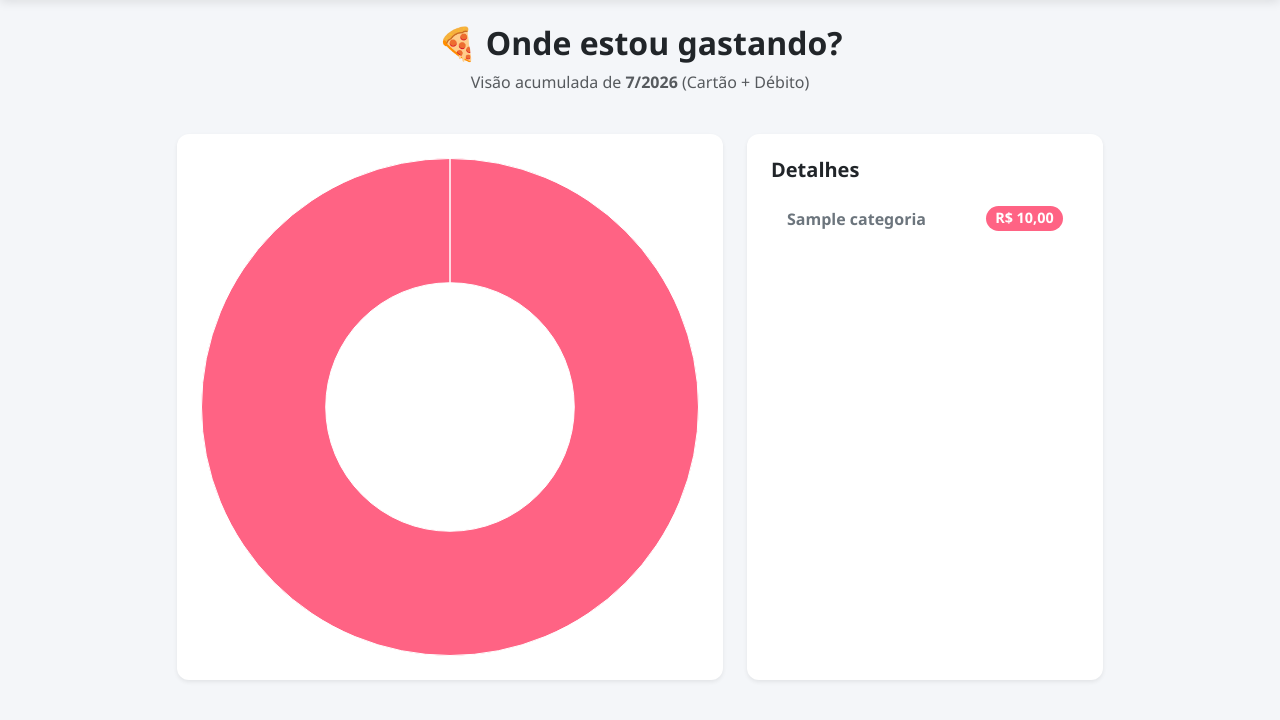
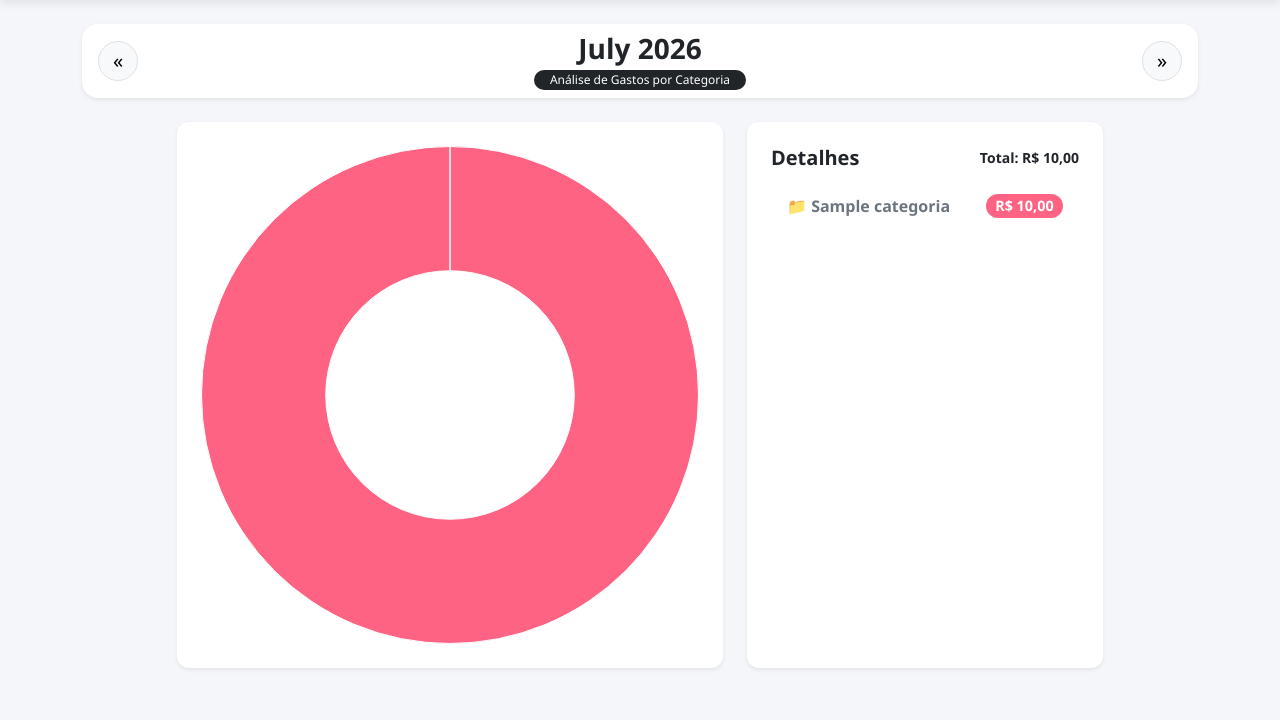
Before and after one commit to laysearaujo/fin_control, a Django app: page /relatorios/categorias/ in a window 1280 px wide. Shown: the part 62-782 px from the top of the page. Run offline with Django 5.2, Linux system fonts and the light colour scheme; tables that the repository leaves empty hold one stand-in row (values such as "Sample post").

Commit message:
feat: Details graph

```diff
--- a/core/urls.py
+++ b/core/urls.py
@@ -54,6 +54,7 @@ urlpatterns = [
 
     path('relatorios/categorias/', views.relatorio_categorias, name='relatorio_categorias'),
     path('relatorios/anual/', views.relatorio_anual, name='relatorio_anual'),
+    path('relatorios/categorias/detalhes/<int:categoria_id>/', views.detalhes_gastos_categoria, name='detalhes_gastos_categoria'),
 
     path('fatura/pagar/', views.pagar_fatura_mensal, name='pagar_fatura_mensal'),
 
--- a/finance/templates/relatorio_categorias.html
+++ b/finance/templates/relatorio_categorias.html
@@ -1,23 +1,37 @@
 {% extends 'base.html' %}
 
 {% block content %}
-<div class="row mb-4">
-    <div class="col-12 text-center">
-        <h2 class="fw-bold">🍕 Onde estou gastando?</h2>
-        <p class="text-muted">Visão acumulada de <strong>{{ mes }}/{{ ano }}</strong> (Cartão + Débito)</p>
+
+<div class="card border-0 shadow-sm rounded-4 mb-4">
+    <div class="card-body d-flex justify-content-between align-items-center py-2 px-3">
+        <a href="{{ mes_ant_url }}" class="btn btn-light rounded-circle border" title="Mês Anterior" style="width: 40px; height: 40px; display: flex; align-items: center; justify-content: center;">
+            <span class="fs-5">&laquo;</span>
+        </a>
+
+        <div class="text-center d-flex flex-column align-items-center">
+            <h3 class="fw-bold m-0 text-capitalize text-dark">{{ data_ref|date:"F Y" }}</h3>
+            <span class="badge rounded-pill bg-dark fw-normal mt-1 px-3">Análise de Gastos por Categoria</span>
+        </div>
+
+        <a href="{{ prox_mes_url }}" class="btn btn-light rounded-circle border" title="Próximo Mês" style="width: 40px; height: 40px; display: flex; align-items: center; justify-content: center;">
+            <span class="fs-5">&raquo;</span>
+        </a>
     </div>
 </div>
 
 <div class="row justify-content-center">
     <div class="col-md-6">
         <div class="card card-custom p-4 shadow-sm">
-            <canvas id="graficoPizza"></canvas>
+            <canvas id="graficoPizza" style="cursor: pointer;"></canvas>
         </div>
     </div>
 
     <div class="col-md-4">
         <div class="card card-custom p-4 shadow-sm h-100">
-            <h5 class="fw-bold mb-3">Detalhes</h5>
+            <div class="d-flex justify-content-between align-items-center mb-3">
+                <h5 class="fw-bold m-0">Detalhes</h5>
+                <span class="text-dark small fw-bold" id="total-detalhes"></span>
+            </div>
             <ul class="list-group list-group-flush" id="lista-detalhes">
                 </ul>
         </div>
@@ -28,36 +42,52 @@
 <script>
     const categorias = {{ labels|safe }};
     const valores = {{ data|safe }};
+    const idsCategorias = {{ ids_categorias|safe }}; // IDs recebidos da view
+    const mes = "{{ mes }}";
+    const ano = "{{ ano }}";
 
-    // Lista de 14 cores únicas e modernas
     const paletaCores = [
         '#FF6384', '#36A2EB', '#FFCE56', '#4BC0C0', '#9966FF', '#FF9F40', '#C9CBCF',
         '#2ECC71', '#E74C3C', '#34495E', '#1ABC9C', '#9B59B6', '#E67E22', '#16A085'
     ];
 
-    // Calcula o total geral para podermos descobrir a porcentagem no tooltip
     const totalGeral = valores.reduce((a, b) => a + b, 0);
 
-    // Cria a lista lateral aplicando a cor correspondente do gráfico no badge de valor
+    document.getElementById('total-detalhes').innerText = `Total: R$ ${totalGeral.toLocaleString('pt-BR', { minimumFractionDigits: 2, maximumFractionDigits: 2 })}`;
+
+    // Cria a lista lateral com links clicáveis para abrir o detalhamento
     const listaDetalhes = document.getElementById('lista-detalhes');
     categorias.forEach((label, index) => {
         const valor = valores[index] !== undefined ? valores[index] : 0;
-        const corDaCategoria = paletaCores[index % paletaCores.length]; // Evita estourar o array se houverem muitas categorias
+        const corDaCategoria = paletaCores[index % paletaCores.length];
+        const catId = idsCategorias[index];
 
         const li = document.createElement('li');
         li.className = 'list-group-item d-flex justify-content-between align-items-center fw-semibold text-secondary';
-        li.innerHTML = `
-            <span>${label}</span>
-            <span class="badge rounded-pill text-white" style="background-color: ${corDaCategoria}; font-size: 0.9rem;">
-                R$ ${valor.toLocaleString('pt-BR', { minimumFractionDigits: 2, maximumFractionDigits: 2 })}
-            </span>
-        `;
+
+        // Se a categoria tiver um ID válido, criamos um link de redirecionamento
+        if (catId) {
+            li.innerHTML = `
+                <a href="/relatorios/categorias/detalhes/${catId}/?mes=${mes}&ano=${ano}" class="text-decoration-none text-secondary hover-link">
+                    <span>📁 ${label}</span>
+                </a>
+                <span class="badge rounded-pill text-white" style="background-color: ${corDaCategoria}; font-size: 0.9rem;">
+                    R$ ${valor.toLocaleString('pt-BR', { minimumFractionDigits: 2, maximumFractionDigits: 2 })}
+                </span>
+            `;
+        } else {
+            li.innerHTML = `
+                <span>${label}</span>
+                <span class="badge rounded-pill text-white" style="background-color: ${corDaCategoria}; font-size: 0.9rem;">
+                    R$ ${valor.toLocaleString('pt-BR', { minimumFractionDigits: 2 })}
+                </span>
+            `;
+        }
         listaDetalhes.appendChild(li);
     });
 
-    // Configuração do Gráfico
     const ctx = document.getElementById('graficoPizza');
-    new Chart(ctx, {
+    const meuGrafico = new Chart(ctx, {
         type: 'doughnut',
         data: {
             labels: categorias,
@@ -70,12 +100,9 @@
         options: {
             responsive: true,
             plugins: {
-                legend: {
-                    display: false // Usamos a nossa própria lista estilizada ao lado
-                },
+                legend: { display: false },
                 tooltip: {
                     callbacks: {
-                        // Customiza o que aparece ao passar o mouse na fatia do gráfico
                         label: function(context) {
                             const valorAtual = context.parsed;
                             const porcentagem = totalGeral > 0 ? ((valorAtual / totalGeral) * 100).toFixed(1) : 0;
@@ -83,8 +110,26 @@
                         }
                     }
                 }
+            },
+            // AÇÃO AO CLICAR NA FATIA DO GRÁFICO:
+            onClick: (evt, activeElements) => {
+                if (activeElements.length > 0) {
+                    const firstPoint = activeElements[0];
+                    const index = firstPoint.index;
+                    const catId = idsCategorias[index];
+                    if (catId) {
+                        window.location.href = `/relatorios/categorias/detalhes/${catId}/?mes=${mes}&ano=${ano}`;
+                    }
+                }
             }
         }
     });
 </script>
+
+<style>
+    .hover-link:hover {
+        color: #000 !important;
+        text-decoration: underline !important;
+    }
+</style>
 {% endblock %}
--- a/finance/views.py
+++ b/finance/views.py
@@ -845,22 +845,26 @@ def editar_transacao(request, id):
         if form.is_valid():
             transacao_salva = form.save()
 
-            # Se for uma compra no cartão, precisamos recriar as parcelas
-            if transacao_salva.eh_cartao:
+            # Se for uma compra no cartão, recria as parcelas usando a regra do cartão
+            if transacao_salva.eh_cartao and transacao_salva.cartao:
                 # 1. Apaga as parcelas antigas vinculadas a esta transação
                 Parcela.objects.filter(transacao=transacao_salva).delete()
 
                 # 2. Calcula o novo valor de cada parcela
                 valor_parcela = transacao_salva.valor_total / transacao_salva.qtd_parcelas
 
-                # 3. Cria as novas parcelas
+                # 3. Cria as novas parcelas respeitando o fechamento da fatura
+                data_base = transacao_salva.data_compra
                 for i in range(transacao_salva.qtd_parcelas):
+                    data_parcela_atual = data_base + relativedelta(months=i)
+                    # === CORREÇÃO AQUI: Usa a regra real do vencimento do cartão ===
+                    data_vencimento_real = transacao_salva.cartao.get_data_vencimento_real(data_parcela_atual)
+
                     Parcela.objects.create(
                         transacao=transacao_salva,
                         numero_parcela=i + 1,
                         valor=valor_parcela,
-                        # A data de vencimento avança 1 mês para cada parcela
-                        data_vencimento=transacao_salva.data_compra + relativedelta(months=i)
+                        data_vencimento=data_vencimento_real
                     )
 
             return redirect('extrato')
@@ -879,18 +883,47 @@ def apagar_transacao(request, id):
     return redirect(request.META.get('HTTP_REFERER', '/'))
 
 def relatorio_categorias(request):
-    """Gera dados para o gráfico de pizza"""
+    """Gera dados para o gráfico de pizza de qualquer mês selecionado"""
     # Define o mês (Padrão: Atual)
-    mes = int(request.GET.get('mes', timezone.now().month))
-    ano = int(request.GET.get('ano', timezone.now().year))
+    mes_url = request.GET.get('mes')
+    ano_url = request.GET.get('ano')
+    data_hoje = timezone.now().date()
+
+    try:
+        if mes_url and ano_url:
+            mes = int(mes_url)
+            ano = int(ano_url)
+
+            # Ajuste inteligente caso passe de 12 ou caia abaixo de 1
+            if mes > 12:
+                mes = 1
+                ano += 1
+            elif mes < 1:
+                mes = 12
+                ano -= 1
+
+            data_ref = date(ano, mes, 1)
+        else:
+            mes = data_hoje.month
+            ano = data_hoje.year
+            data_ref = date(ano, mes, 1)
+
+    except (ValueError, TypeError):
+        mes = data_hoje.month
+        ano = data_hoje.year
+        data_ref = date(ano, mes, 1)
+
+    # Identifica o mês anterior e o próximo para gerar os links das setinhas
+    mes_anterior = data_ref - relativedelta(months=1)
+    proximo_mes = data_ref + relativedelta(months=1)
 
     # 1. Gastos via Débito/Dinheiro (IGNORANDO O PAGAMENTO DA FATURA!)
     gastos_avulsos = Transacao.objects.filter(
         eh_cartao=False,
-        eh_pagamento_fatura=False, # <--- A MÁGICA QUE TIRA A DUPLICAÇÃO AQUI
+        eh_pagamento_fatura=False,
         data_compra__month=mes,
         data_compra__year=ano
-    ).values('categoria__nome').annotate(total=Sum('valor_total'))
+    ).values('categoria__id', 'categoria__nome').annotate(total=Sum('valor_total'))
 
     # 2. Gastos via Cartão (Parcelas que caem neste mês)
     parcelas = Parcela.objects.filter(
@@ -898,34 +931,64 @@ def relatorio_categorias(request):
         data_vencimento__year=ano
     ).select_related('transacao__categoria')
 
-    # 3. Assinaturas e Fixos no Cartão (Para os streamings aparecerem no gráfico!)
+    # 3. Assinaturas e Fixos no Cartão
     fixos_cartao = GastoFixo.objects.filter(eh_cartao=True).select_related('categoria')
 
-    dados_finais = {} # Ex: {'Mercado': 500, 'Lazer': 200}
+    dados_finais = {}
 
     # Soma os avulsos
     for g in gastos_avulsos:
         nome = g['categoria__nome'] or 'Sem Categoria'
-        dados_finais[nome] = dados_finais.get(nome, 0) + float(g['total'] or 0)
+        cat_id = g['categoria__id'] or None
+
+        if nome not in dados_finais:
+            dados_finais[nome] = [0.0, cat_id]
+        dados_finais[nome][0] += float(g['total'] or 0)
 
     # Soma as parcelas de cartão
     for p in parcelas:
         nome = p.transacao.categoria.nome if p.transacao.categoria else 'Sem Categoria'
-        dados_finais[nome] = dados_finais.get(nome, 0) + float(p.valor or 0)
+        cat_id = p.transacao.categoria.id if p.transacao.categoria else None
+
+        if nome not in dados_finais:
+            dados_finais[nome] = [0.0, cat_id]
+        dados_finais[nome][0] += float(p.valor or 0)
 
     # Soma as assinaturas do cartão
     for f in fixos_cartao:
         nome = f.categoria.nome if f.categoria else 'Sem Categoria'
-        dados_finais[nome] = dados_finais.get(nome, 0) + float(f.valor_previsto or 0)
+        cat_id = f.categoria.id if f.categoria else None
 
-    # Prepara para o Chart.js
-    labels = list(dados_finais.keys())
-    valores = list(dados_finais.values())
+        if nome not in dados_finais:
+            dados_finais[nome] = [0.0, cat_id]
+        dados_finais[nome][0] += float(f.valor_previsto or 0)
+
+    # Ordena o dicionário pelo valor de forma decrescente (mais caro para o mais barato)
+    dados_ordenados = sorted(
+        dados_finais.items(),
+        key=lambda item: item[1][0],
+        reverse=True
+    )
+
+    # Prepara as listas para o Chart.js e HTML com os dados já ordenados
+    labels = []
+    valores = []
+    ids_categorias = []
+
+    for nome, dados in dados_ordenados:
+        labels.append(nome)
+        valores.append(dados[0])
+        ids_categorias.append(dados[1])
 
     return render(request, 'relatorio_categorias.html', {
-        'mes': mes, 'ano': ano,
+        'mes': mes,
+        'ano': ano,
+        'data_ref': data_ref,
+        'mes_ant_url': f"?mes={mes_anterior.month}&ano={mes_anterior.year}",
+        'prox_mes_url': f"?mes={proximo_mes.month}&ano={proximo_mes.year}",
         'labels': labels,
-        'data': valores
+        'data': valores,
+        'ids_categorias': ids_categorias
     })
 
 def relatorio_anual(request):
@@ -997,6 +1060,73 @@ def relatorio_anual(request):
         })
 
     return render(request, 'relatorio_anual.html', {'ano': ano, 'grid': grid_meses})
+
+def detalhes_gastos_categoria(request, categoria_id):
+    categoria = get_object_or_404(Categoria, id=categoria_id)
+
+    # Recupera o mês e ano da URL ou usa o atual como padrão
+    mes = int(request.GET.get('mes', timezone.now().month))
+    ano = int(request.GET.get('ano', timezone.now().year))
+
+    detalhes_gastos = []
+
+    # 1. Busca transações no débito/dinheiro desta categoria no mês
+    transacoes_debito = Transacao.objects.filter(
+        categoria=categoria,
+        eh_cartao=False,
+        eh_pagamento_fatura=False,
+        data_compra__month=mes,
+        data_compra__year=ano
+    )
+    for t in transacoes_debito:
+        detalhes_gastos.append({
+            'data': t.data_compra,
+            'descricao': t.descricao,
+            'valor': t.valor_total,
+            'tipo': 'Débito / PIX'
+        })
+
+    # 2. Busca parcelas de cartão desta categoria que vencem no mês
+    parcelas_cartao = Parcela.objects.filter(
+        transacao__categoria=categoria,
+        data_vencimento__month=mes,
+        data_vencimento__year=ano
+    ).select_related('transacao')
+    for p in parcelas_cartao:
+        detalhes_gastos.append({
+            'data': p.data_vencimento,
+            'descricao': f"{p.transacao.descricao} ({p.numero_parcela}/{p.transacao.qtd_parcelas})",
+            'valor': p.valor,
+            'tipo': f"Cartão de Crédito"
+        })
+
+    # 3. Busca gastos fixos (assinaturas) no cartão vinculados a essa categoria
+    fixos_cartao = GastoFixo.objects.filter(
+        categoria=categoria,
+        eh_cartao=True
+    )
+    for f in fixos_cartao:
+        # Apenas adicionamos se o gasto fixo teoricamente ocorre no mês de análise
+        detalhes_gastos.append({
+            'data': date(ano, mes, f.dia_vencimento),
+            'descricao': f"{f.nome} (Assinatura)",
+            'valor': f.valor_previsto,
+            'tipo': "Cartão (Recorrente)"
+        })
+
+    # Ordena os gastos por data (mais recentes primeiro)
+    detalhes_gastos.sort(key=lambda x: x['data'], reverse=True)
+
+    total_gasto = sum(item['valor'] for item in detalhes_gastos)
+
+    context = {
+        'categoria': categoria,
+        'gastos': detalhes_gastos,
+        'total': total_gasto,
+        'mes': mes,
+        'ano': ano,
+    }
+    return render(request, 'detalhes_gastos_categoria.html', context)
 
 def pagar_fatura_mensal(request):
     # Pega o mês/ano da URL ou usa o atual
```
Also changed, not shown: finance/templates/detalhes_gastos_categoria.html (added, +59 -0 lines).
